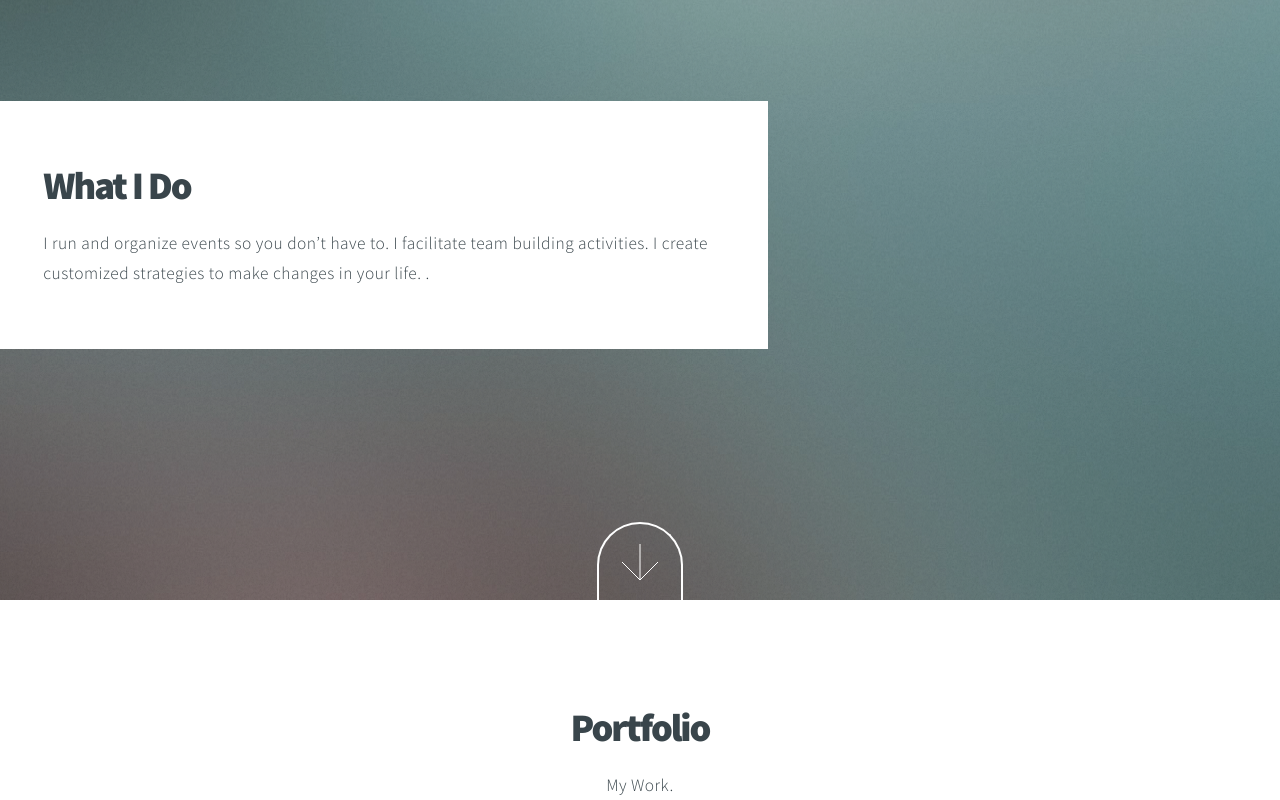
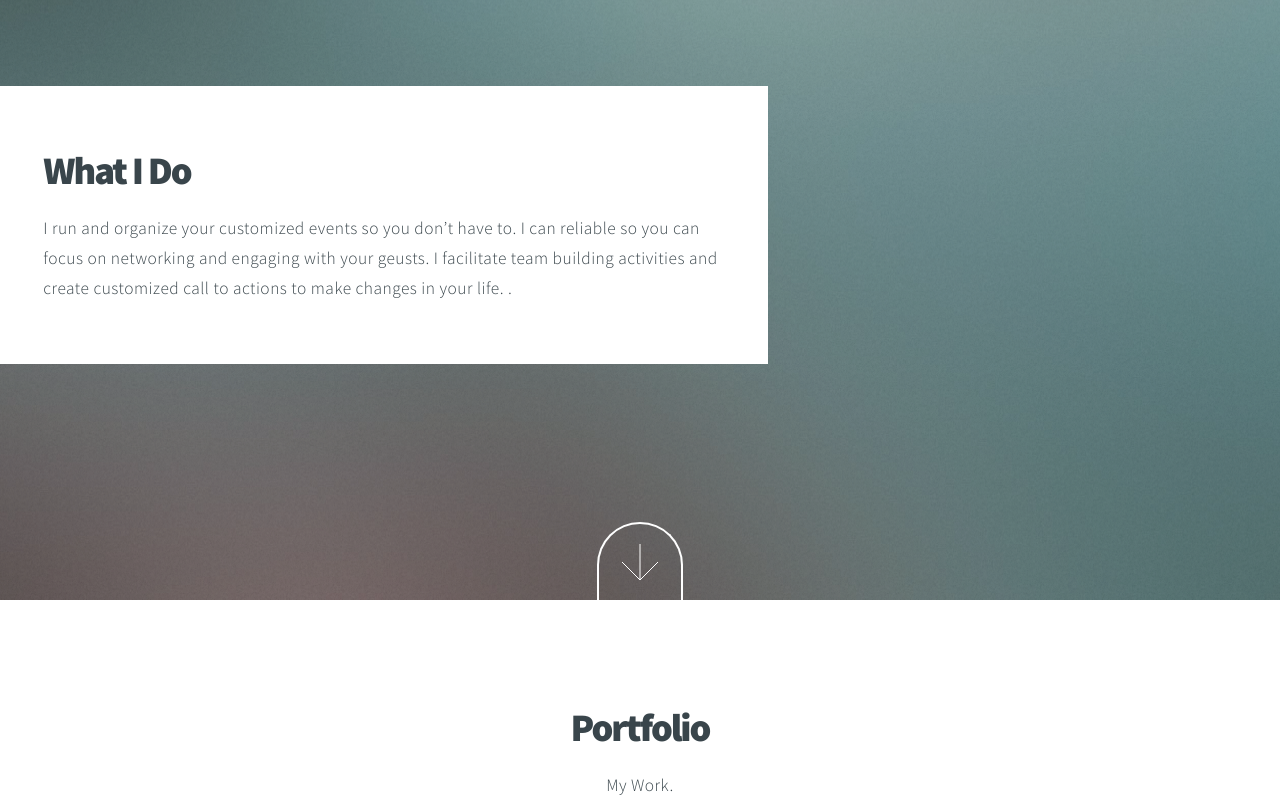
Before and after one commit to ruhkcee/ruhkcee.github.io, a plain HTML site: page index.html in a window 1280 px wide. Shown: the part 1703-2503 px from the top of the page. Drawn offline with Linux system fonts and the light colour scheme.

Commit message:
more changes

```diff
--- a/index.html
+++ b/index.html
@@ -69,9 +69,7 @@
 					<header>
 						<h2>What I Do</h2>
 					</header>
-					<p>I run and organize events so you don’t have to.
-I facilitate team building activities.
-I create customized strategies to make changes in your life.
+					<p>I run and organize your customized events so you don’t have to. I can reliable so you can focus on networking and engaging with your geusts. I facilitate team building activities and create customized call to actions to make changes in your life.
 . </p>
 				</div>
 				<a href="#work" class="button style2 down anchored">Next</a>
```
